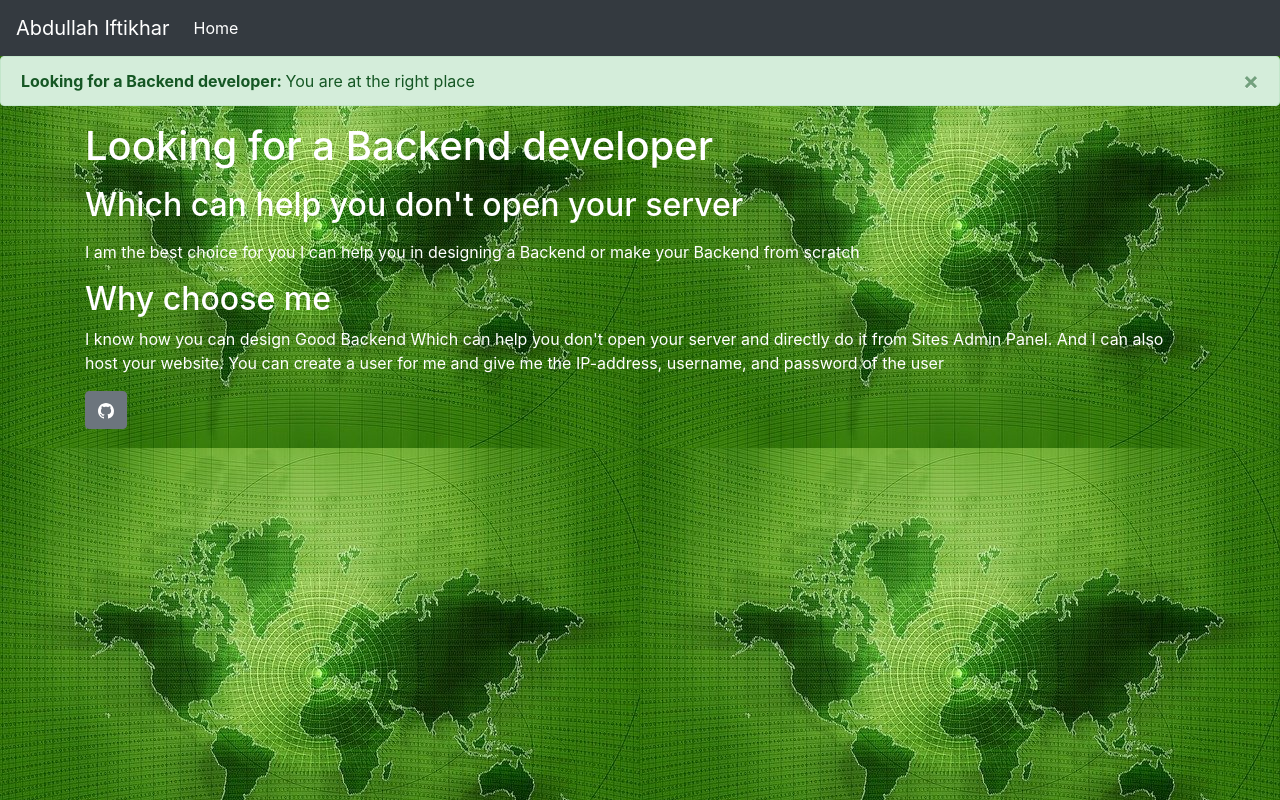
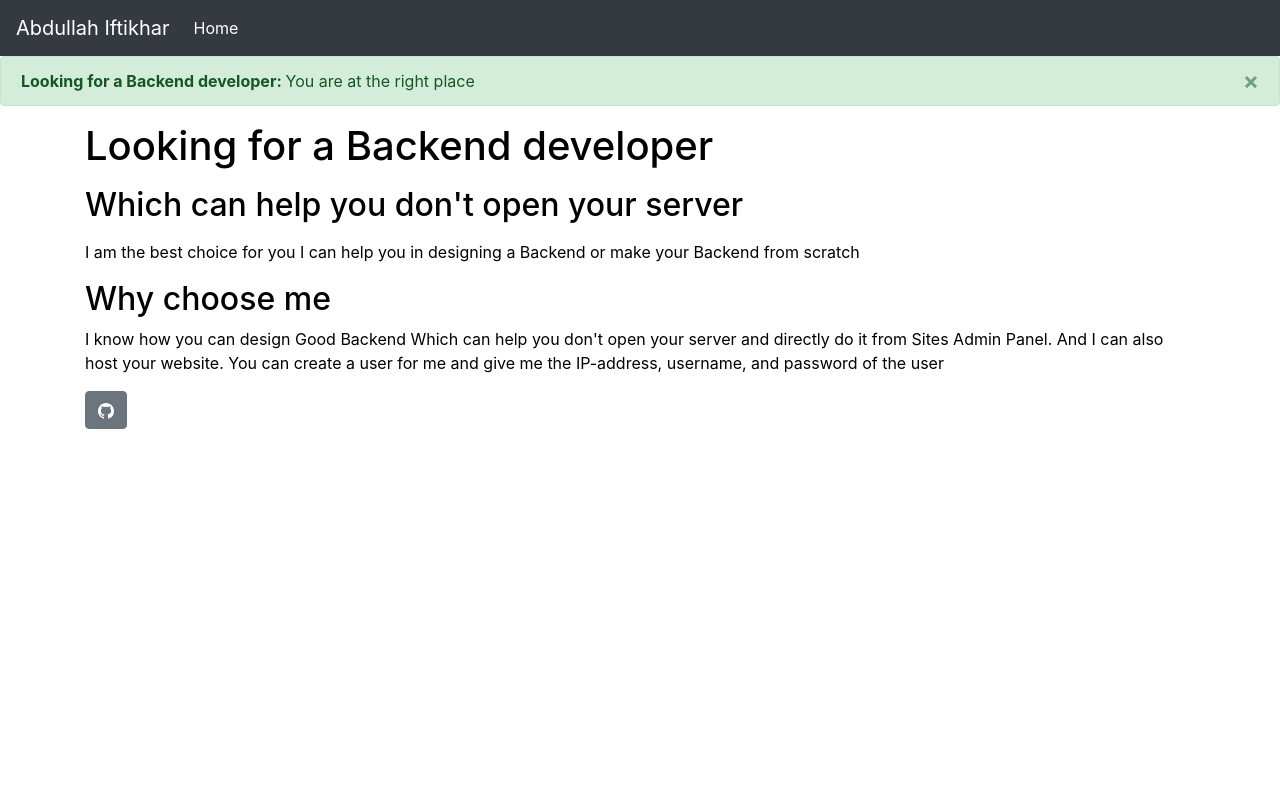
Before and after one commit to abdullahiftikhar-code/abdullahiftikhar-code, a plain HTML site: page index.html in a window 1280 px wide. Drawn offline with nearby package versions, Linux system fonts and the light colour scheme.

Commit message:
Update index.html

```diff
--- a/index.html
+++ b/index.html
@@ -10,11 +10,8 @@
     <title>Abdullah's portfolio</title>
 </head>
 <style>
-    body{
-        background: url("bg.jpg");
-    }
     .color-white{
-        color: white;
+        color: black;
     }
 </style>
 
```
